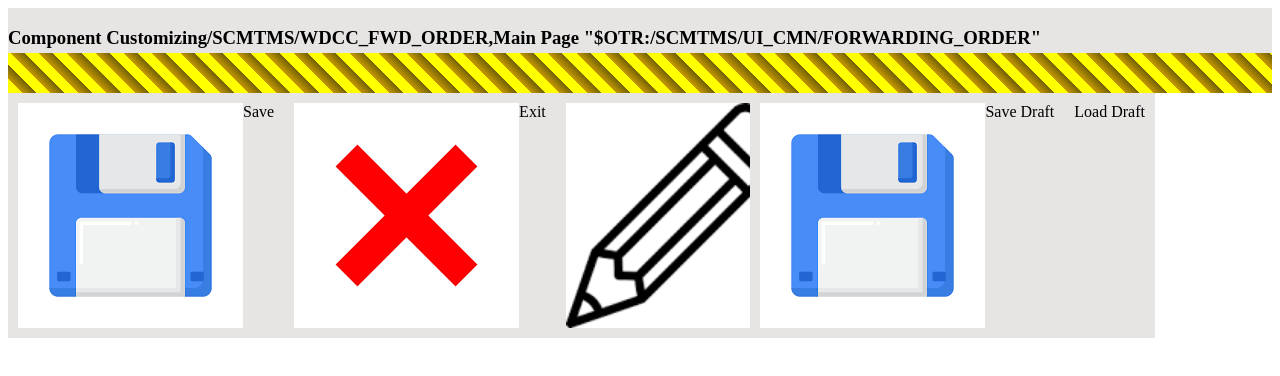
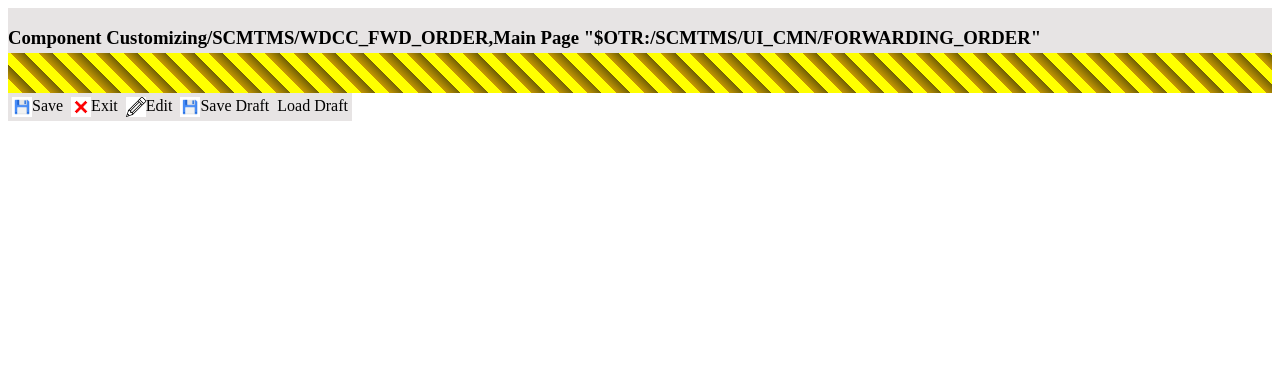
Before and after one commit to Baumann001/Atividade-7---Replica-o-de-Interface-Comercial, a plain HTML site: page index.html in a window 1280 px wide. Drawn offline with Linux system fonts and the light colour scheme.

Commit message:
add-teste

```diff
--- a/style.css
+++ b/style.css
@@ -2,8 +2,8 @@
 display: flex;
 color: black;
 background-color:rgb(231, 228, 228);
-padding: 10px;
-height: 20px:
+padding: 4px;
+height:20px;
 }
 .compo{
 color: black;
@@ -32,5 +32,6 @@ background-color: white;
     );
 }
 .separar{
+
 display: flex;
 }
```
